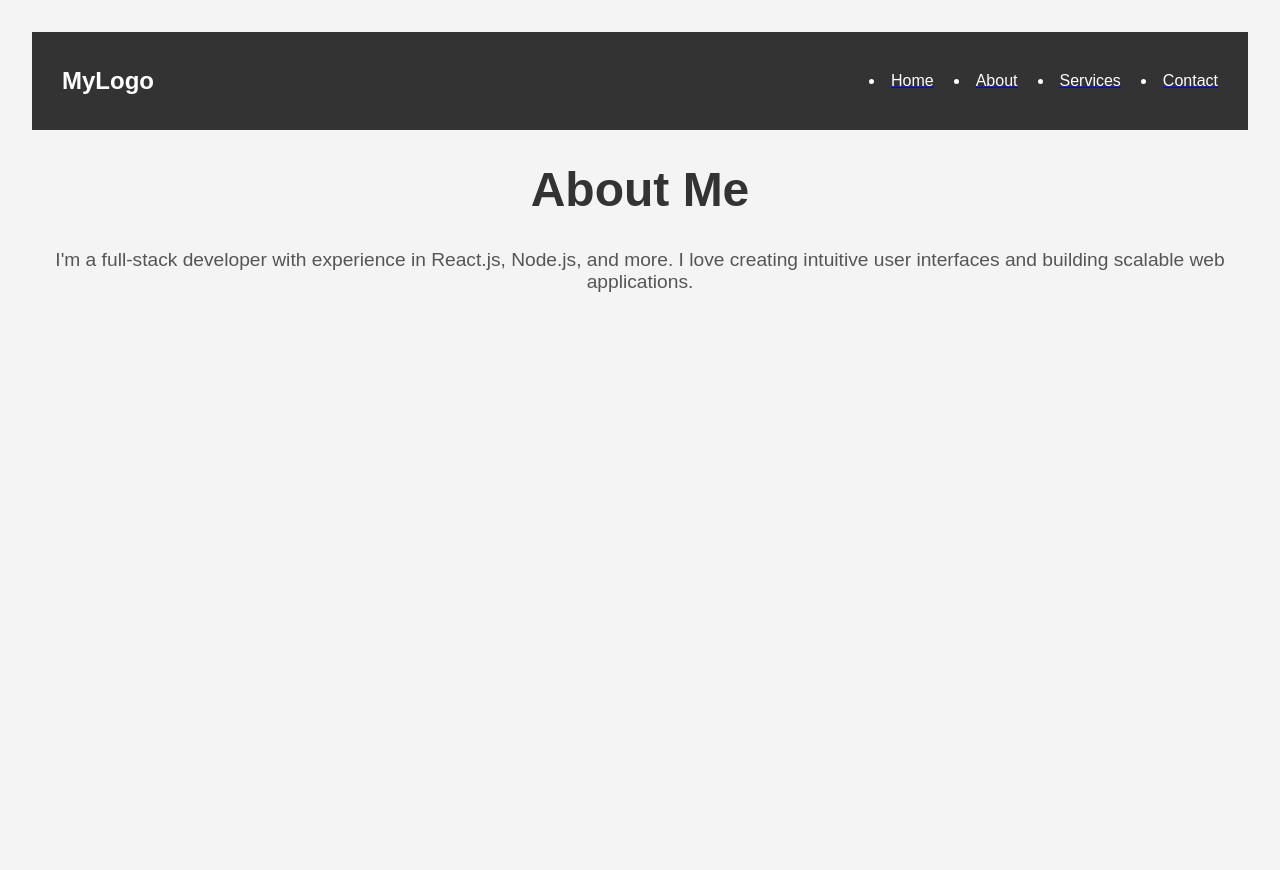
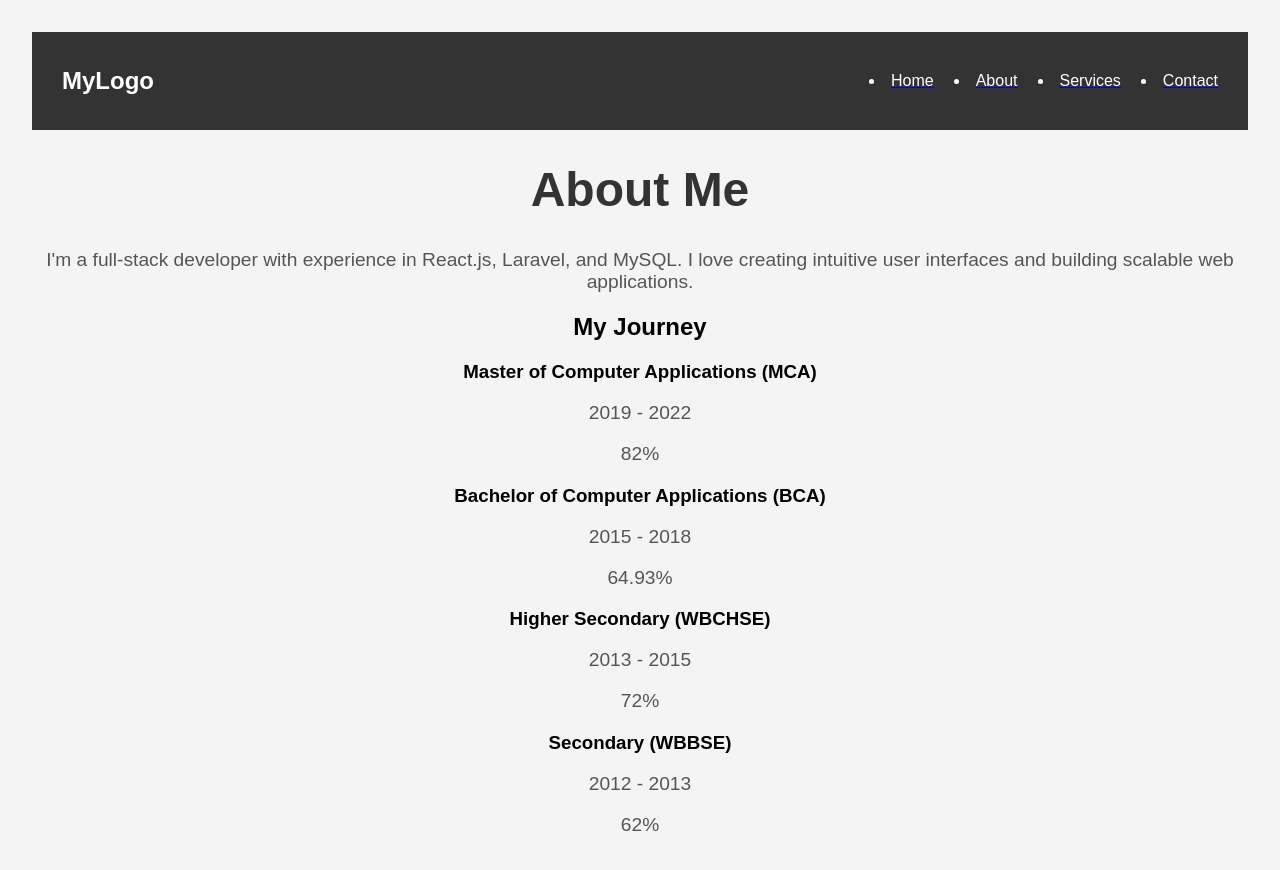
Before and after one commit to subhajitdas103/sbio2, a React (Vite) app: page /about in a window 1280 px wide. Shown: the top 870 px of the page. Before the commit the page ends 800 px from the top, so only its background shows below. Built offline with nearby package versions, Linux system fonts and the light colour scheme.

Commit message:
Update About.jsx

```diff
--- a/src/Pages/About.jsx
+++ b/src/Pages/About.jsx
@@ -2,9 +2,35 @@ import React from 'react';
 
 const About = () => {
   return (
-    <div className="about">
-      <h1>About Me</h1>
-      <p>I'm a full-stack developer with experience in React.js, Node.js, and more. I love creating intuitive user interfaces and building scalable web applications.</p>
+    <div className="about p-6 flex flex-col items-center">
+      <h1 className="text-3xl font-bold mb-6">About Me</h1>
+      <p className="text-center max-w-lg mb-8">
+        I'm a full-stack developer with experience in React.js, Laravel, and MySQL. I love creating intuitive user interfaces and building scalable web applications.
+      </p>
+
+      <h2 className="text-2xl font-semibold mb-4">My Journey</h2>
+      <div className="grid grid-cols-1 md:grid-cols-2 gap-6">
+        <div className="bg-white shadow-lg rounded-xl p-6 text-center border">
+          <h3 className="text-xl font-semibold">Master of Computer Applications (MCA)</h3>
+          <p className="text-gray-600">2019 - 2022</p>
+          <p className="text-gray-700 font-medium">82%</p>
+        </div>
+        <div className="bg-white shadow-lg rounded-xl p-6 text-center border">
+          <h3 className="text-xl font-semibold">Bachelor of Computer Applications (BCA)</h3>
+          <p className="text-gray-600">2015 - 2018</p>
+          <p className="text-gray-700 font-medium">64.93%</p>
+        </div>
+        <div className="bg-white shadow-lg rounded-xl p-6 text-center border">
+          <h3 className="text-xl font-semibold">Higher Secondary (WBCHSE)</h3>
+          <p className="text-gray-600">2013 - 2015</p>
+          <p className="text-gray-700 font-medium">72%</p>
+        </div>
+        <div className="bg-white shadow-lg rounded-xl p-6 text-center border">
+          <h3 className="text-xl font-semibold">Secondary (WBBSE)</h3>
+          <p className="text-gray-600">2012 - 2013</p>
+          <p className="text-gray-700 font-medium">62%</p>
+        </div>
+      </div>
     </div>
   );
 };
```
